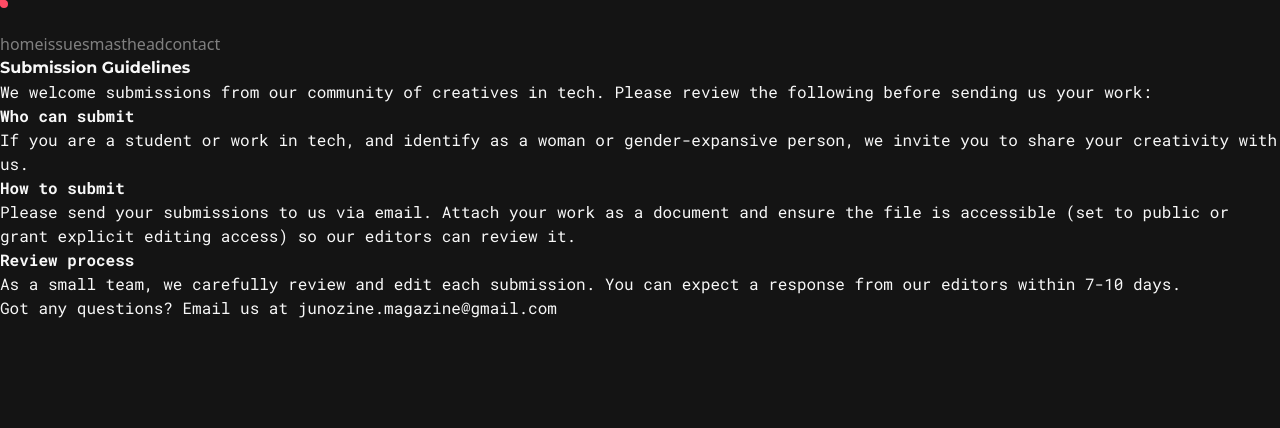
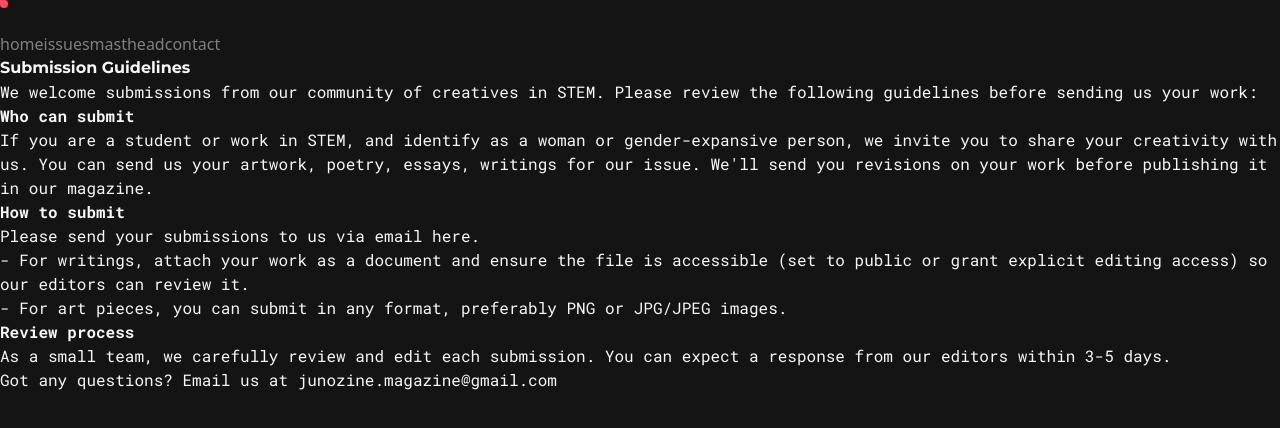
Before and after one commit to aayushiie/junozine, a React (Vite) app: page /submissionguidelines in a window 1280 px wide. Shown: the top 428 px of the page. Built offline with nearby package versions, Linux system fonts and the light colour scheme.

Commit message:
indexing and other mini changes

```diff
--- a/package.json
+++ b/package.json
@@ -31,6 +31,7 @@
     "eslint-plugin-react-refresh": "^0.4.20",
     "globals": "^16.3.0",
     "postcss": "^8.5.6",
+    "sitemap": "^8.0.1",
     "tailwindcss": "^3.4.17",
     "vite": "^4.5.14"
   }
--- a/src/components/Contact.jsx
+++ b/src/components/Contact.jsx
@@ -35,6 +35,13 @@ const Contact = () => {
           >
             Instagram
           </a>
+          <a
+            href="https://www.threads.com/@juno.zine_"
+            target="_blank"
+            className="roboto-mono-text text-[#FF4C65] border border-[#F8F8F8] px-3 py-2 sm:px-4 sm:py-2 uppercase hover:bg-[#FF4C65] hover:text-white transition"
+          >
+            Threads
+          </a>
         </div>
       </div>
     </>
--- a/src/components/Footer.jsx
+++ b/src/components/Footer.jsx
@@ -18,6 +18,7 @@ const Footer = () => {
                         <a href="https://mail.google.com/mail/?view=cm&fs=1&to=junozine.magazine@gmail.com" className='roboto-mono-text text-[#FF4C65]' target='_blank' rel="noreferrer">email</a>
                         <a href="https://www.linkedin.com/in/junozine/" className='roboto-mono-text text-[#FF4C65]' target='_blank' rel="noreferrer">linkedin</a>
                         <a href="https://www.instagram.com/juno.zine_?igsh=MTRlbzdnY3RvOWVzdg==" className='roboto-mono-text text-[#FF4C65]' target='_blank' rel="noreferrer">instagram</a>
+                        <a href="https://www.threads.com/@juno.zine_" className='roboto-mono-text text-[#FF4C65]' target='_blank' rel="noreferrer">threads</a>
                     </div>
                 </div>
             </div>
--- a/src/components/Home.jsx
+++ b/src/components/Home.jsx
@@ -18,12 +18,6 @@ const Home = () => {
         <main className="flex flex-col md:flex-row justify-between items-start
                          mx-4 md:mx-8 mt-10 gap-10 md:gap-8 min-h-[calc(100vh-32vw)]">
 
-          <div className="w-full md:w-1/3 roboto-italic md:text-left">
-            <p className="text-base md:text-lg leading-relaxed m-0">
-              A digital magazine by girls and gender-expansive people in tech, celebrating the intersection of art and technology.
-            </p>
-          </div>
-
           <picture className="w-full md:w-1/2 flex items-start justify-end">
             <img
               src={mapImg}
@@ -31,6 +25,13 @@ const Home = () => {
               className="max-w-full h-auto object-contain align-top"
             />
           </picture>
+
+          <div className="w-full md:w-1/3 roboto-italic md:text-left">
+            <p className="text-base md:text-lg leading-relaxed m-0">
+              A digital magazine by girls and gender-expansive people in STEM, celebrating the intersection of art and technology.
+            </p>
+          </div>
+
         </main>
       </div>
 
--- a/src/components/QnA.jsx
+++ b/src/components/QnA.jsx
@@ -5,7 +5,7 @@ const allPrompts = [
   {
     question: "So, what is Juno?",
     answer:
-      "Juno is a space where creativity, code, and community meet. It's built to redefine creativity and showcase the work of the next generation of storytellers and artists in tech.",
+      "Juno is a space where creativity, code, and community meet. It's built to redefine creativity and showcase the work of the next generation of storytellers and artists in STEM.",
   },
   {
     question: "Who is it for?",
@@ -15,7 +15,7 @@ const allPrompts = [
   {
     question: "How to contribute?",
     answer:
-      "If you're in tech and identify as a woman or gender-expansive person, you can send us your essays, art, or experiments via email. Each issue is built from community submissions, and we'd love to share your story. Head to the ISSUES page for themes and submission guidelines.",
+      "If you're pursuing a career in STEM and identify as a woman or gender-expansive person, you can send us your poetry, essays, creative writings, or art via email. Each issue is built from community submissions, and we'd love to share your story. Head to the ISSUES page for themes and submission guidelines.",
   },
 ];
 
@@ -79,6 +79,7 @@ const container = {
   flexDirection: "column",
   margin: "20px auto",
   fontFamily: "'Roboto Mono', monospace",
+  textAlign: "center",
 };
 
 // Tabs bar
--- a/src/components/Submission.jsx
+++ b/src/components/Submission.jsx
@@ -8,28 +8,43 @@ const Submission = () => {
       </h2>
 
       <p className="roboto-mono-text text-base sm:text-lg mb-6 leading-relaxed">
-        We welcome submissions from our community of creatives in tech. Please review the following before sending us your work:
+        We welcome submissions from our community of creatives in STEM. Please review the following guidelines before sending us your work:
       </p>
 
       <ol className="roboto-mono-text list-decimal list-inside space-y-6">
         <li>
           <strong className="font-semibold text-lg underline">Who can submit</strong>
           <div>
-            If you are a student or work in tech, and identify as a woman or gender-expansive person, we invite you to share your creativity with us.
+            If you are a student or work in STEM, and identify as a woman or gender-expansive person, we invite you to share your creativity with us. You can send us your artwork, poetry, essays, writings for our issue. We'll send you revisions on your work before publishing it in our magazine.
           </div>
         </li>
         <li>
           <strong className="font-semibold text-lg underline">How to submit</strong>
           <div>
-            Please send your submissions to us via email. Attach your work as a document and ensure the file is accessible
-            (set to public or grant explicit editing access) so our editors can review it.
+            Please send your submissions to us via email {" "}
+            <a
+              href="https://mail.google.com/mail/?view=cm&fs=1&to=junozine.magazine@gmail.com"
+              target="_blank"
+              rel="noreferrer"
+              className="text-[#FF4C65] hover:underline roboto-mono-text"
+            >
+              here
+            </a>
+            .
+            <div>
+              - For writings, attach your work as a document and ensure the file is accessible
+              (set to public or grant explicit editing access) so our editors can review it.
+            </div>
+             <div>
+              - For art pieces, you can submit in any format, preferably PNG or JPG/JPEG images.
+            </div>
           </div>
         </li>
         <li>
           <strong className="font-semibold text-lg underline">Review process</strong>
           <div>
             As a small team, we carefully review and edit each submission. You can expect a response from our editors within
-            <span className="font-semibold"> 7-10 days</span>.
+            <span className="font-semibold"> 3-5 days</span>.
           </div>
         </li>
       </ol>
--- a/src/components/Vision.jsx
+++ b/src/components/Vision.jsx
@@ -11,7 +11,7 @@ const Vision = () => {
                 </h1>
                 <div className='roboto-mono-text mx-4 mb-14'>
                     <p className='mx-8 md:mx-12 text-left md:text-center'>
-                        Juno is a digital magazine made by girls and gender-expansive people in tech who were tired of choosing between being <i>“engineers”</i> or <i>“artists.”</i> We wanted a space where code could sit next to poetry, where debugging felt as creative as painting, where tech wasn't just logic but expression. So we made one. Juno is messy, loud, thoughtful, and full of heart—a patchwork of essays, poems, art, experiments, and stories stitched together on late-night desktops. With each issue, we bring the realities of working in tech with the creativity that keeps us human, creating space for people to share their stories and see themselves reflected. It's a community built on the belief that tech is human—and humans make art.
+                        Juno is a digital magazine made by girls and gender-expansive people in STEM who were tired of choosing between being <i>“engineers”</i> or <i>“artists.”</i> We wanted a space where code could exist with poetry, where tech wasn't just logic but expression. So we made one. Juno is messy, loud, thoughtful, and full of heart. It's a patchwork of essays, poems, art, experiments, and stories stitched together on late-night desktops. With each issue, we bring the realities of working in STEM with the creativity that keeps us human, creating space for people to share their stories and see themselves reflected. It's a community built on the belief that tech is human, and humans make art.
                     </p>
 
                 </div>
--- a/src/data/people.js
+++ b/src/data/people.js
@@ -4,7 +4,7 @@ const people = [
         name: "Aayushi Singh",
         role: "Founder & Editor-in-Chief",
         image: "/photos/people/1.jpg",
-        description: "Aayushi knew she wanted to be a software engineer before she could even spell “engineer.” Now, studying computer science, she juggles tech, books, writing, cat videos, and a million new ideas. When she's not journaling, crocheting, designing, blogging, or trying out some new hobby she spotted on Pinterest, she's probably walking with 70s music in her ears or staring at the stars, wondering what's next — until she inevitably trips on a rock. She dreams of making a change in her little corner of the world. But honestly? So far, she's only mastered textual blabbering. Still, that's a start, right?"
+        description: "Aayushi knew she wanted to be an engineer before she could even spell “engineer.” Now, studying computer science, she juggles tech, books, writing, cat videos, and occasional breakdowns. When she's not journaling, crocheting, designing, blogging, or trying out some new hobby she spotted on Pinterest, she's probably walking with 70s music in her ears or staring at the sky. She dreams of making a change in her little corner of the world. But honestly? So far, she's only mastered textual blabbering. Still, that's a start, right?"
     },
     {
         id: 2,
--- a/src/index.css
+++ b/src/index.css
@@ -66,3 +66,9 @@ a:hover {
   transform: translate(0%, -30%);
   user-select: none;
 }
+
+@media (hover: none) and (pointer: coarse) {
+  .cursor-dot {
+    display: none !important;
+  }
+}
```
Also changed, not shown: index.html (+11 -0 lines), public/robots.txt (added), 1 other file (tests, documents, lock files or other folders).
